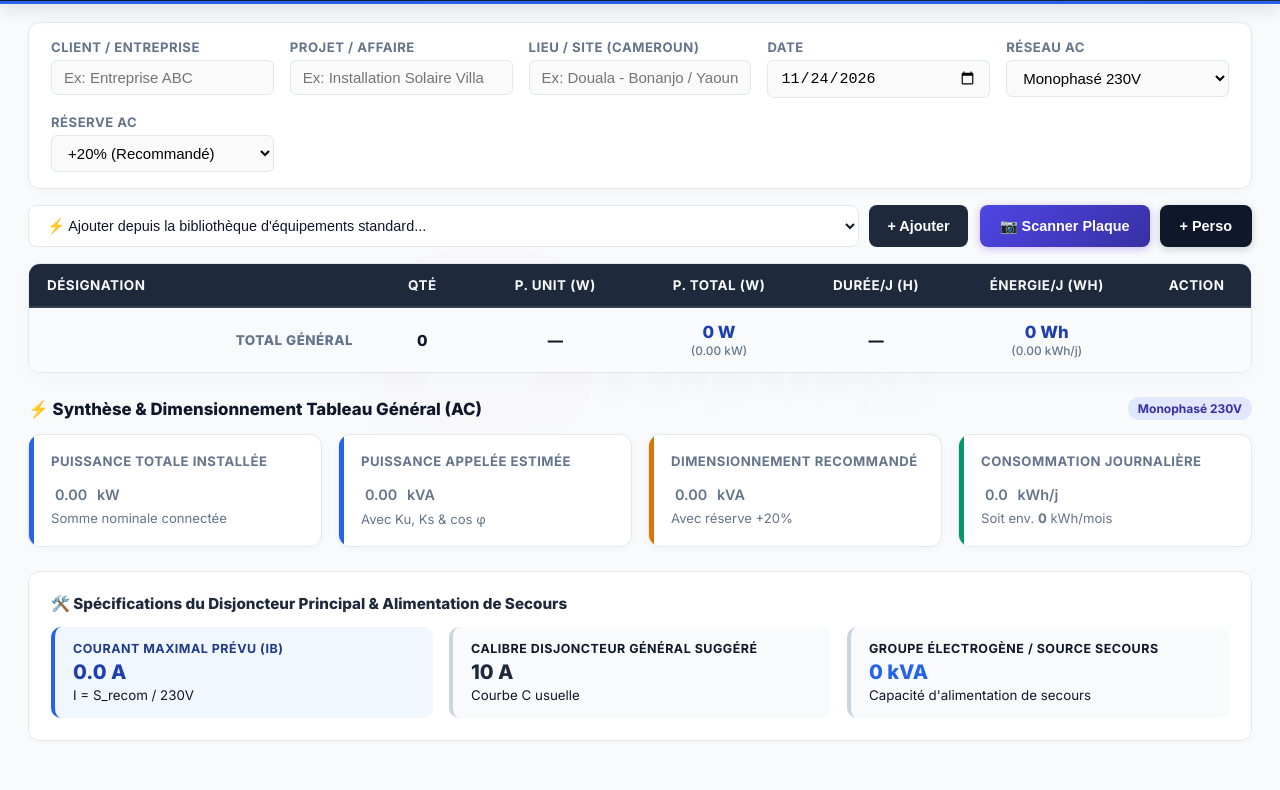
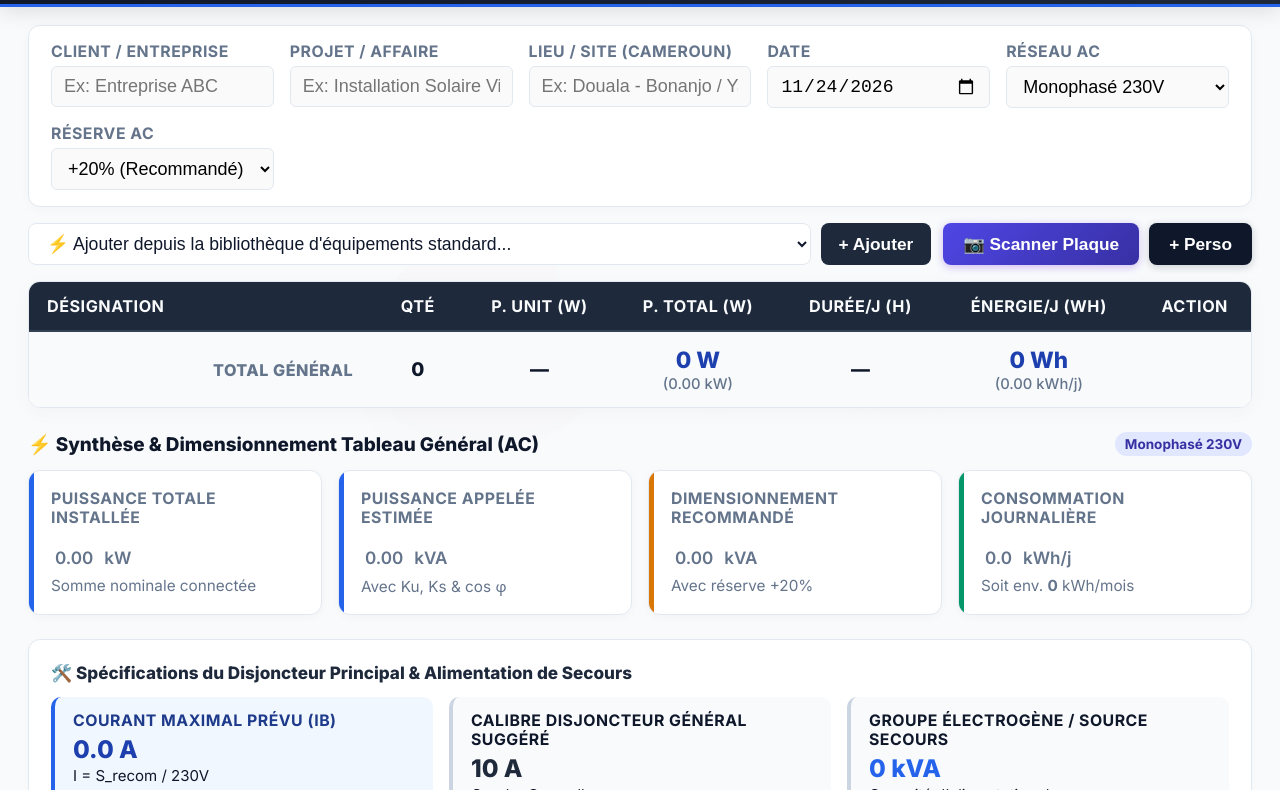
Before and after one commit to ullrich-sylva/bilan-de-puissance, a plain HTML site: page index.html in a window 1280 px wide. Shown: the part 102-892 px from the top of the page. Drawn offline with Linux system fonts and the light colour scheme.

Commit message:
Augmentation significative de la taille de police pour une bonne visibilite

```diff
--- a/index.html
+++ b/index.html
@@ -110,7 +110,7 @@
     body.dark-theme .btn-rotate-img { background: #1e293b; color: #c7d2fe; border-color: #4338ca; }
 
     html {
-      font-size: 16px;
+      font-size: 18px;
       -webkit-text-size-adjust: 100%;
     }
 
@@ -180,7 +180,7 @@
 
     .brand-title h1 {
       color: #ffffff;
-      font-size: 1.15rem;
+      font-size: 1.25rem;
       font-weight: 800;
       letter-spacing: 0.3px;
       line-height: 1.2;
@@ -188,7 +188,7 @@
 
     .brand-title p {
       color: #94a3b8;
-      font-size: 0.80rem;
+      font-size: 0.85rem;
       text-transform: uppercase;
       letter-spacing: 1px;
     }
@@ -339,17 +339,17 @@
       gap: 5px;
     }
     .field-group label {
-      font-size: 0.82rem;
+      font-size: 0.88rem;
       font-weight: 700;
       color: var(--text-muted);
       text-transform: uppercase;
       letter-spacing: 0.5px;
     }
     .field-group input, .field-group select {
-      padding: 8px 12px;
+      padding: 9px 12px;
       border: 1px solid var(--border-color);
       border-radius: 6px;
-      font-size: 0.94rem;
+      font-size: 1.0rem;
       background: #fafafa;
       transition: all 0.2s;
       width: 100%;
@@ -411,7 +411,7 @@
       border-radius: 8px;
       border: 1.5px solid var(--border-color);
       background: #fff;
-      font-size: 0.9rem;
+      font-size: 0.98rem;
       font-weight: 500;
       color: var(--text-main);
       cursor: pointer;
@@ -425,7 +425,7 @@
       padding: 0 18px;
       border-radius: 8px;
       font-weight: 600;
-      font-size: 0.9rem;
+      font-size: 0.96rem;
       cursor: pointer;
       min-height: 42px;
       display: inline-flex;
@@ -447,7 +447,7 @@
       padding: 0 20px;
       border-radius: 8px;
       font-weight: 700;
-      font-size: 0.9rem;
+      font-size: 0.96rem;
       cursor: pointer;
       display: inline-flex;
       align-items: center;
@@ -467,7 +467,7 @@
       padding: 0 20px;
       border-radius: 8px;
       font-weight: 600;
-      font-size: 0.9rem;
+      font-size: 0.96rem;
       cursor: pointer;
       display: inline-flex;
       align-items: center;
@@ -501,8 +501,8 @@
     thead th {
       background: #1e293b;
       color: #f8fafc;
-      padding: 13px 12px;
-      font-size: 0.84rem;
+      padding: 14px 12px;
+      font-size: 0.90rem;
       font-weight: 700;
       text-transform: uppercase;
       letter-spacing: 0.5px;
@@ -530,7 +530,7 @@
       padding: 9px 8px;
       text-align: center;
       vertical-align: middle;
-      font-size: 0.9rem;
+      font-size: 1.0rem;
     }
     tbody td:first-child {
       padding-left: 18px;
@@ -553,15 +553,16 @@
       padding: 7px 6px;
       border: 1px solid #cbd5e1;
       border-radius: 6px;
-      font-size: 0.94rem;
+      font-size: 1.0rem;
       text-align: center;
       background: #fdfdfd;
-      min-height: 38px;
+      min-height: 40px;
       transition: border-color 0.15s;
     }
     input.tbl-input.compact {
       padding: 7px 2px;
       font-weight: 600;
+      font-size: 0.98rem;
       letter-spacing: 0.2px;
     }
     input.tbl-input.left-align {
@@ -579,6 +580,7 @@
       font-weight: 700;
       color: var(--text-main);
       white-space: nowrap;
+      font-size: 1.05rem;
     }
 
     /* Colonnes avancées & solaires */
@@ -622,25 +624,25 @@
     tfoot td {
       padding: 14px 10px;
       font-weight: 800;
-      font-size: 0.95rem;
+      font-size: 1.05rem;
       text-align: center;
       white-space: nowrap;
     }
     tfoot td:first-child {
       text-align: right;
       padding-right: 18px;
-      font-size: 0.84rem;
+      font-size: 0.90rem;
       color: var(--text-muted);
       text-transform: uppercase;
       letter-spacing: 0.5px;
     }
     .total-highlight {
       color: #1e40af;
-      font-size: 1.05rem;
+      font-size: 1.25rem;
     }
     .total-highlight small {
       display: block;
-      font-size: 0.74rem;
+      font-size: 0.82rem;
       color: var(--text-muted);
       font-weight: 500;
       margin-top: 2px;
@@ -698,7 +700,7 @@
     .kpi-card.accent-emerald::before { background: #059669; }
 
     .kpi-label {
-      font-size: 0.82rem;
+      font-size: 0.88rem;
       font-weight: 700;
       color: var(--text-muted);
       text-transform: uppercase;
@@ -706,18 +708,18 @@
       margin-bottom: 6px;
     }
     .kpi-value {
-      font-size: 1.6rem;
+      font-size: 1.75rem;
       font-weight: 800;
       color: var(--dark-bg);
     }
     .kpi-value span {
-      font-size: 0.90rem;
+      font-size: 0.95rem;
       font-weight: 600;
       color: var(--text-muted);
       margin-left: 4px;
     }
     .kpi-sub {
-      font-size: 0.82rem;
+      font-size: 0.85rem;
       color: var(--text-muted);
       margin-top: 4px;
     }
@@ -770,19 +772,19 @@
       border-left: 4px solid var(--solar-accent);
     }
     .solar-kpi-item .lbl {
-      font-size: 0.82rem;
+      font-size: 0.88rem;
       font-weight: 700;
       color: #92400e;
       text-transform: uppercase;
       margin-bottom: 4px;
     }
     .solar-kpi-item .val {
-      font-size: 1.5rem;
+      font-size: 1.65rem;
       font-weight: 800;
       color: #78350f;
     }
     .solar-kpi-item .sub {
-      font-size: 0.82rem;
+      font-size: 0.85rem;
       color: #b45309;
       margin-top: 4px;
     }
@@ -853,13 +855,13 @@
     .spec-item strong {
       display: block;
       color: var(--dark-bg);
-      font-size: 0.78rem;
+      font-size: 0.88rem;
       margin-bottom: 4px;
       text-transform: uppercase;
       letter-spacing: 0.5px;
     }
     .spec-item .spec-val {
-      font-size: 1.25rem;
+      font-size: 1.35rem;
       font-weight: 800;
       color: #2563eb;
     }
@@ -1006,14 +1008,14 @@
       box-sizing: border-box;
     }
     .ai-field { display: flex; flex-direction: column; gap: 4px; min-width: 0; }
-    .ai-field label { font-size: 0.72rem; font-weight: 700; color: #475569; }
+    .ai-field label { font-size: 0.82rem; font-weight: 700; color: #475569; }
     .ai-field input {
       width: 100%;
       box-sizing: border-box;
       padding: 7px 8px;
       border: 1px solid #cbd5e1;
       border-radius: 5px;
-      font-size: 0.88rem;
+      font-size: 0.98rem;
       font-weight: 600;
       min-width: 0;
     }
@@ -1596,7 +1598,7 @@
     }
 
     function appliquerTaillePolice(percent) {
-      document.documentElement.style.fontSize = (16 * (percent / 100)) + "px";
+      document.documentElement.style.fontSize = (18 * (percent / 100)) + "px";
       const ind = document.getElementById("fontSizeIndicator");
       if (ind) ind.textContent = percent + "%";
     }
```
